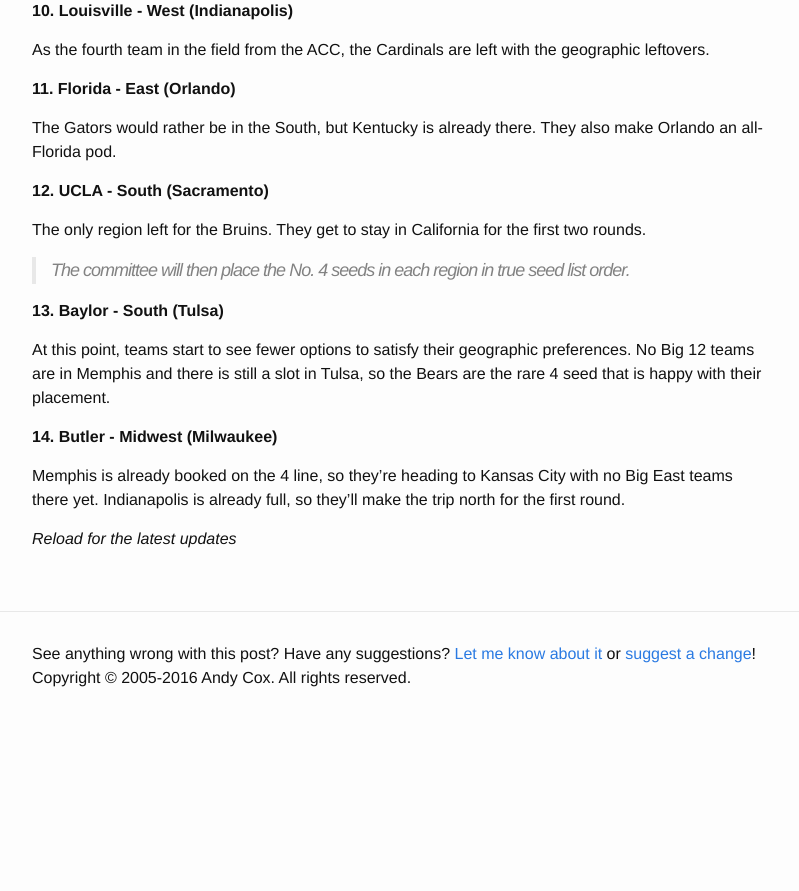
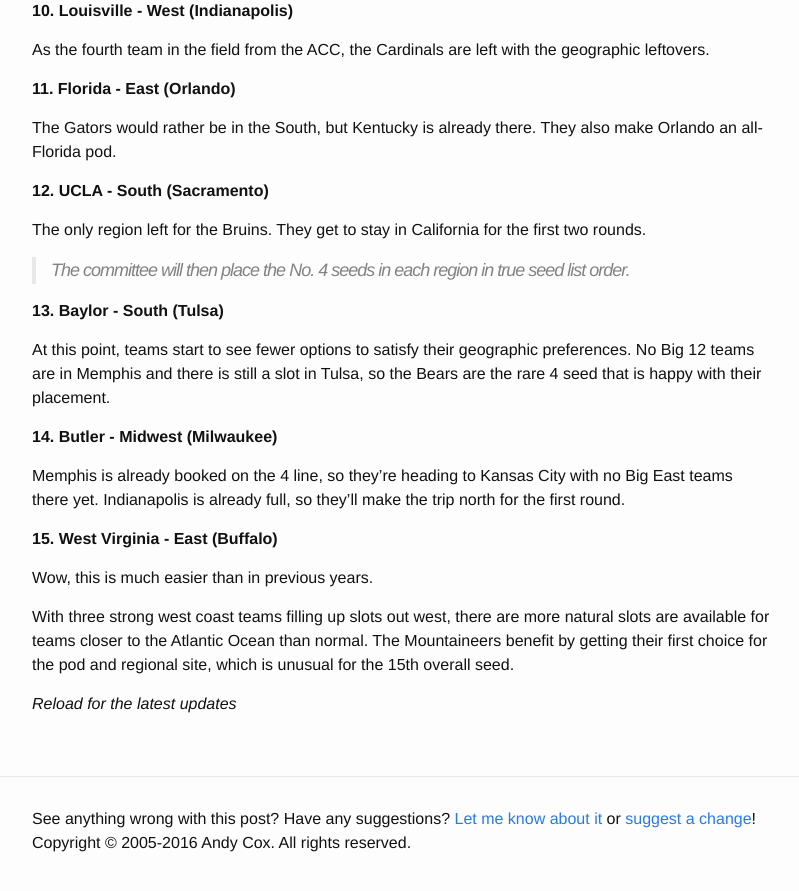
Before and after one commit to crashingthedance/blog.crashingthedance.com, a Jekyll site: the page built from _posts/2017-03-12-mocking_the_bracket_2017_edition.md, in a window 1280 px wide and 900 px high, scrolled down 3270 px. Shown: the top 891 px of the window, without its empty margins (238-1037 px from the left). Built offline with Jekyll 4.4.1, drawn with Linux system fonts in a browser that asks for light colours; before the commit the page ends 4005 px from its top, so only the background shows below that.

Commit message:
Mock bracket 2017 update

```diff
--- a/_posts/2017-03-12-mocking_the_bracket_2017_edition.md
+++ b/_posts/2017-03-12-mocking_the_bracket_2017_edition.md
@@ -199,5 +199,14 @@ Memphis is already booked on the 4 line, so they're heading to Kansas City with
 no Big East teams there yet. Indianapolis is already full, so they'll make the
 trip north for the first round.
 
+**15. West Virginia - East (Buffalo)**
+
+Wow, this is much easier than in previous years.
+
+With three strong west coast teams filling up slots out west, there are more
+natural slots are available for teams closer to the Atlantic Ocean than normal.
+The Mountaineers benefit by getting their first choice for the pod and regional
+site, which is unusual for the 15th overall seed.
+
 <a name='latest'></a>
 *Reload for the latest updates*
```
